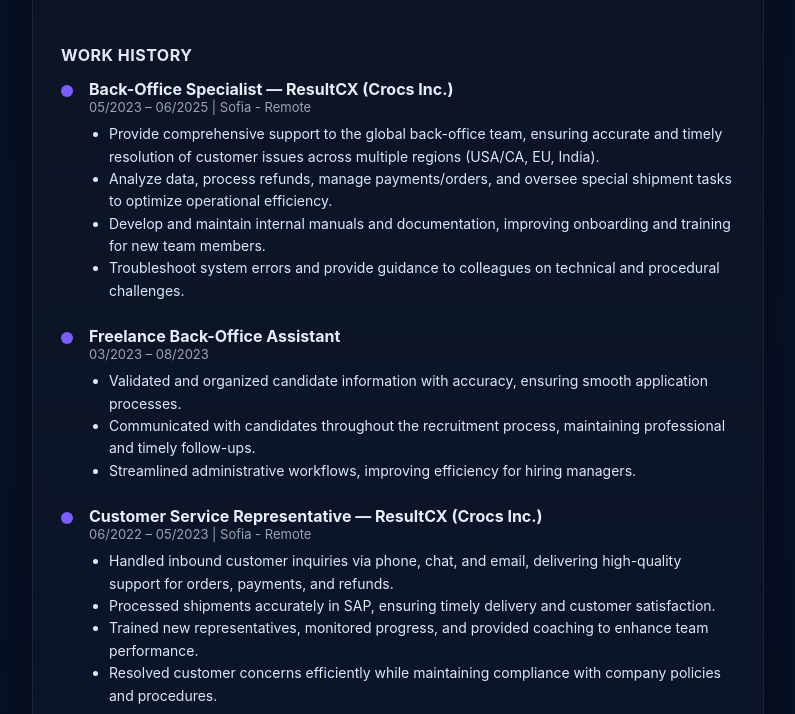
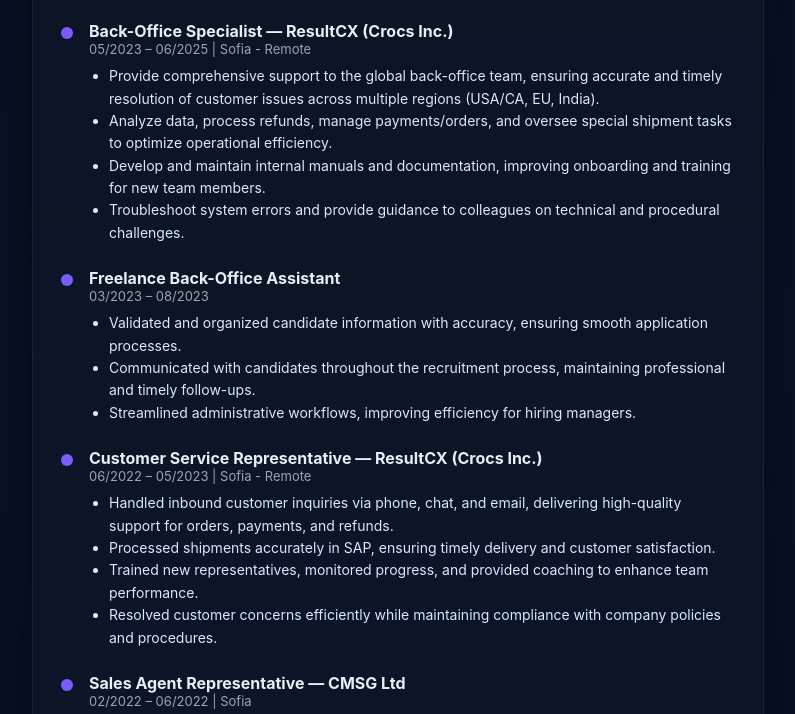
Before and after one commit to DOwhileTALK/MyCV, a plain HTML site: page index.html in a window 1280 px wide. Shown: the part 1758-2472 px from the top of the page, without its empty margins (108-903 px from the left). Drawn offline with Linux system fonts and the light colour scheme.

```diff
--- a/index.html
+++ b/index.html
@@ -543,9 +543,7 @@ a.inline { color: inherit; text-decoration: underline; }
             </div>
 
 
-        <div class="section" id="experience">
-          <h3>Work History</h3>
-          <div class="timeline">
+
           <div class="item">
   <div class="dot" aria-hidden></div>
   <div class="info">
```
